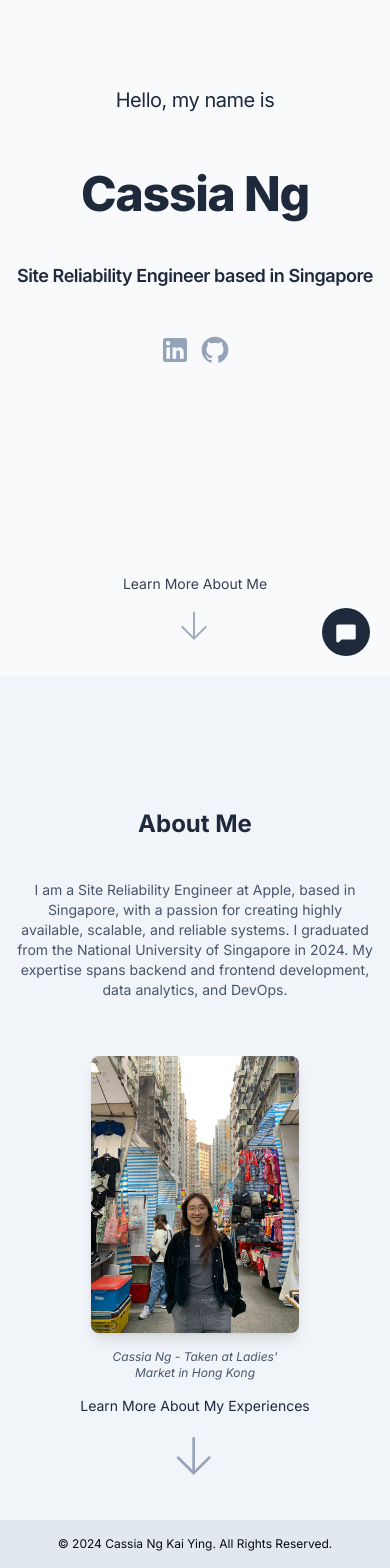
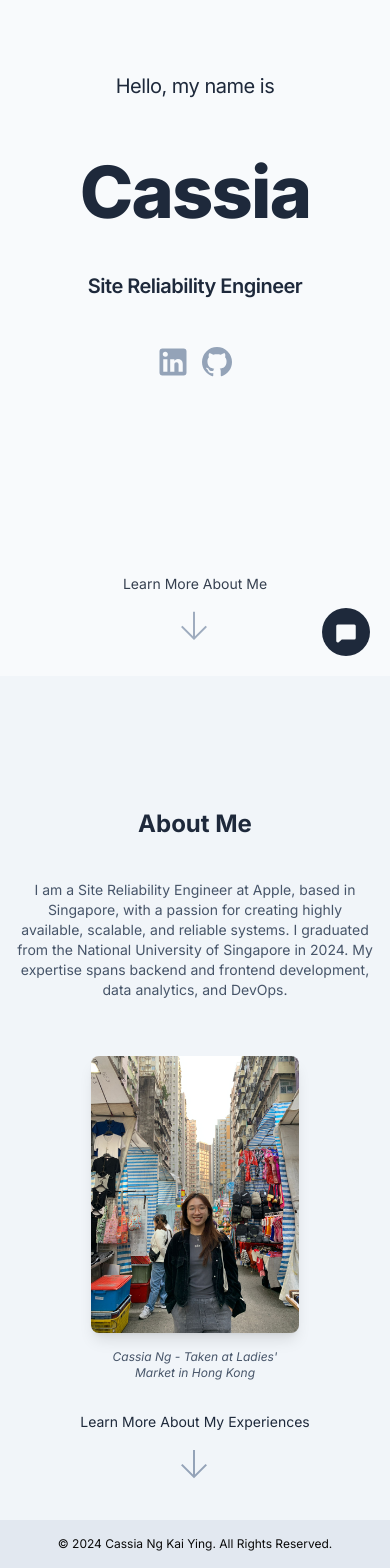
Before and after one commit to Cassianky/portfolio, a Next.js app: page / in a window 390 px wide. Shown: the part 168-1736 px from the top of the page. Built offline with nearby package versions, Linux system fonts and the light colour scheme.

Commit message:
Fixed spacing and font size

```diff
--- a/app/page.tsx
+++ b/app/page.tsx
@@ -42,8 +42,11 @@ export default function Home() {
               transition: { duration: 1, delay: 2 },
             }}
           >
-            <h1 className="text-5xl font-extrabold tracking-tight md:text-9xl text-slate-800 text-center">
+            <h1 className="hidden md:block font-extrabold tracking-tight md:text-9xl text-slate-800 text-center">
               Cassia Ng
+            </h1>
+            <h1 className="text-7xl font-extrabold tracking-tight md:hidden text-slate-800 text-center">
+              Cassia
             </h1>
           </motion.div>
           <motion.div
@@ -54,8 +57,8 @@ export default function Home() {
               transition: { duration: 1, delay: 3 },
             }}
           >
-            <h3 className="text-lg md:text-3xl tracking-tight font-semibold text-slate-800 text-center max-sm:p-3">
-              Site Reliability Engineer based in Singapore
+            <h3 className="text-xl md:text-3xl tracking-tight font-semibold text-slate-800 text-center max-sm:p-3">
+              Site Reliability Engineer
             </h3>
           </motion.div>
           <motion.div
@@ -68,7 +71,7 @@ export default function Home() {
           >
             <div className="flex gap-2">
               <a
-                className="flex items-center justify-center md:w-10 md:h-10 w-8 h-8"
+                className="flex items-center justify-center md:w-10 md:h-10 w-9 h-9"
                 href="https://www.linkedin.com/in/cassia-n-aa5637172/"
                 target="_blank"
                 rel="noopener noreferrer"
@@ -85,7 +88,7 @@ export default function Home() {
                 </svg>
               </a>
               <a
-                className="flex items-center justify-center md:w-10 md:h-10 w-8 h-8"
+                className="flex items-center justify-center md:w-10 md:h-10 w-9 h-9"
                 href="https://github.com/Cassianky"
                 target="_blank"
                 rel="noopener noreferrer"
@@ -147,7 +150,7 @@ export default function Home() {
         viewport={{ amount: 0.2 }}
         transition={{ duration: 1 }}
         id="about"
-        className="flex flex-col justify-between w-full pt-[84px] md:pb-[52px] md:h-[900px] min-h-screen bg-slate-100"
+        className="flex flex-col justify-between w-full pt-[84px] md:pb-[52px] sm:h-[900px] md:h-[1000px] min-h-screen bg-slate-100"
       >
         <div className="flex flex-col gap-2 items-center justify-center">
           <h2 className="text-2xl md:text-4xl font-bold text-slate-800 pt-12">
@@ -171,12 +174,12 @@ export default function Home() {
             </figcaption>
           </div>
         </div>
-        <div className="flex flex-col gap-2 items-center p-8">
+        <div className="flex flex-col gap-2 items-center p-8 max-sm:mt-7">
           <h4 className="text-sm md:text-lg text-slate-800 text-center">
             Learn More About My Experiences
           </h4>
           <a
-            className="flex items-center justify-center w-16 h-16"
+            className="flex items-center justify-center md:w-16 md:h-16 w-12 h-12"
             href="https://github.com/Cassianky"
             target="_blank"
             rel="noopener noreferrer"
```
